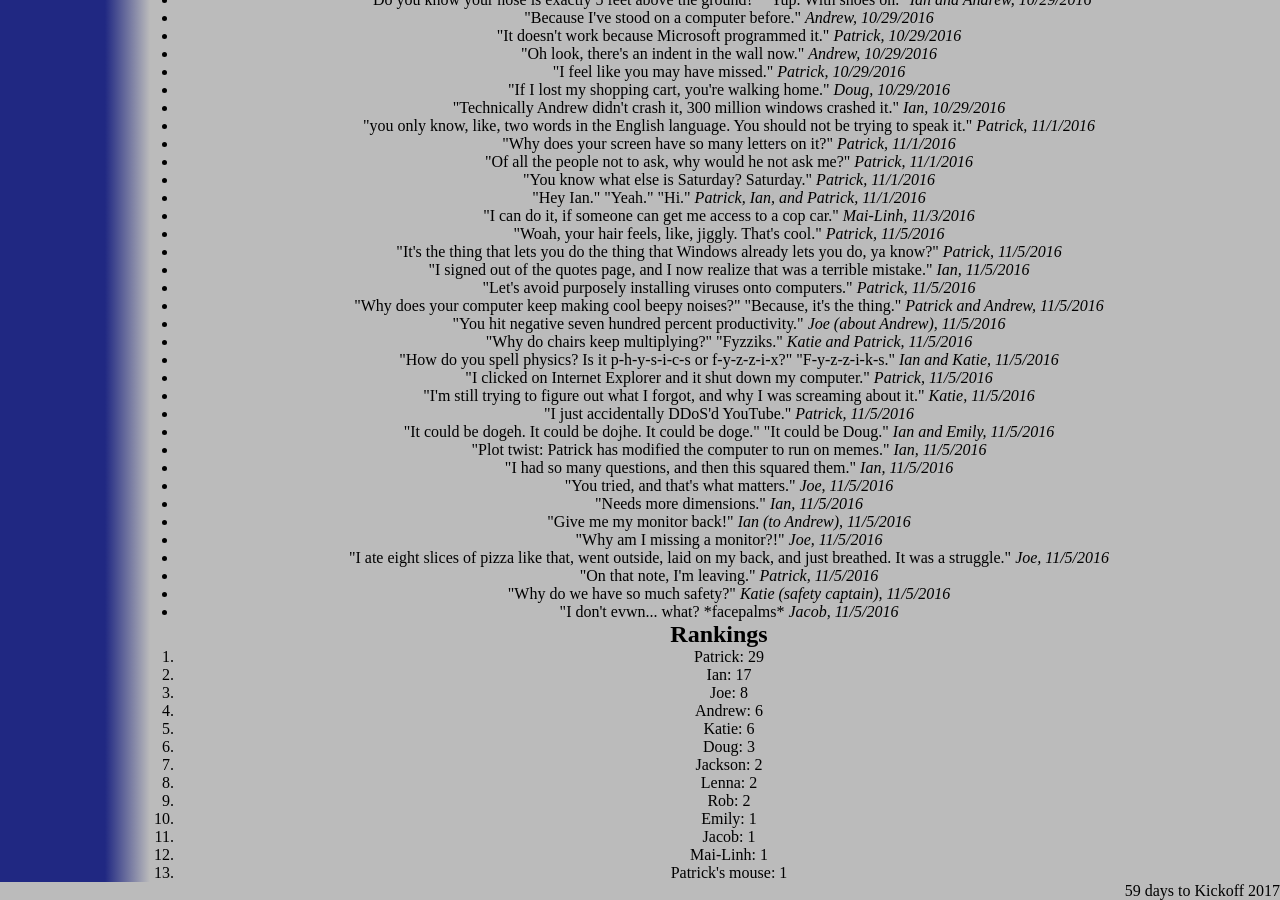
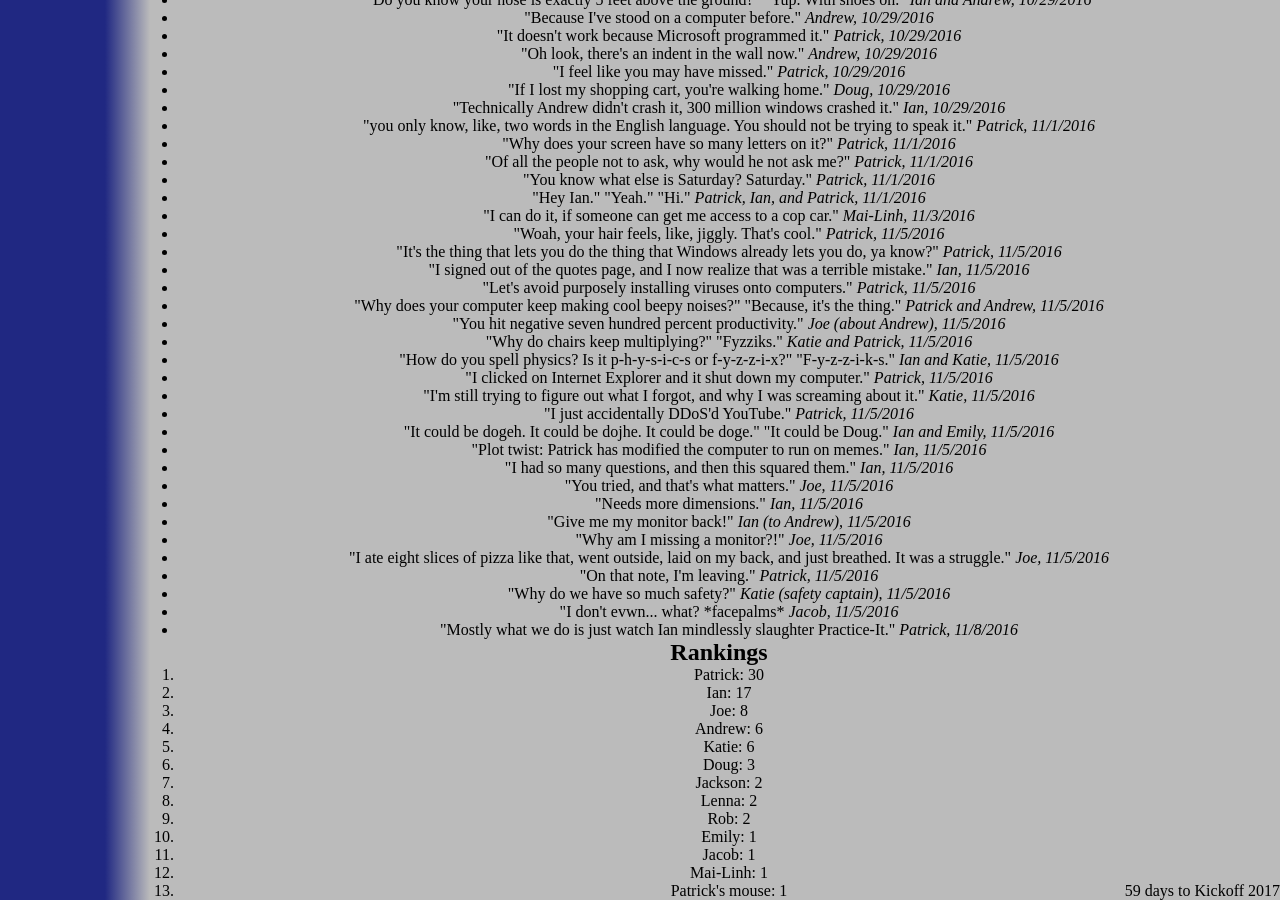
Before and after one commit to katiebugmoon/FRC4131.github.io, a Jekyll site: the page built from media/2017/quotes.html, in a window 1280 px wide and 900 px high, scrolled down 637 px. Built offline with Jekyll 4.4.1, drawn with Linux system fonts in a browser that asks for light colours; nearby versions of some CDN libraries.

Commit message:
Update quotes.html

```diff
--- a/media/2017/quotes.html
+++ b/media/2017/quotes.html
@@ -66,6 +66,7 @@ title: Build Season 2017 Quotes
 	<li>"On that note, I'm leaving." <i>Patrick, 11/5/2016</i></li>
 	<li>"Why do we have so much safety?" <i>Katie (safety captain), 11/5/2016</i></li>
 	<li>"I don't evwn... what? *facepalms* <i>Jacob, 11/5/2016</i></li>
+	<li>"Mostly what we do is just watch Ian mindlessly slaughter Practice-It." <i>Patrick, 11/8/2016</i></li>
 </ul>
 <h2>Rankings</h2>
 <ol id='rankings'></ol>
```
